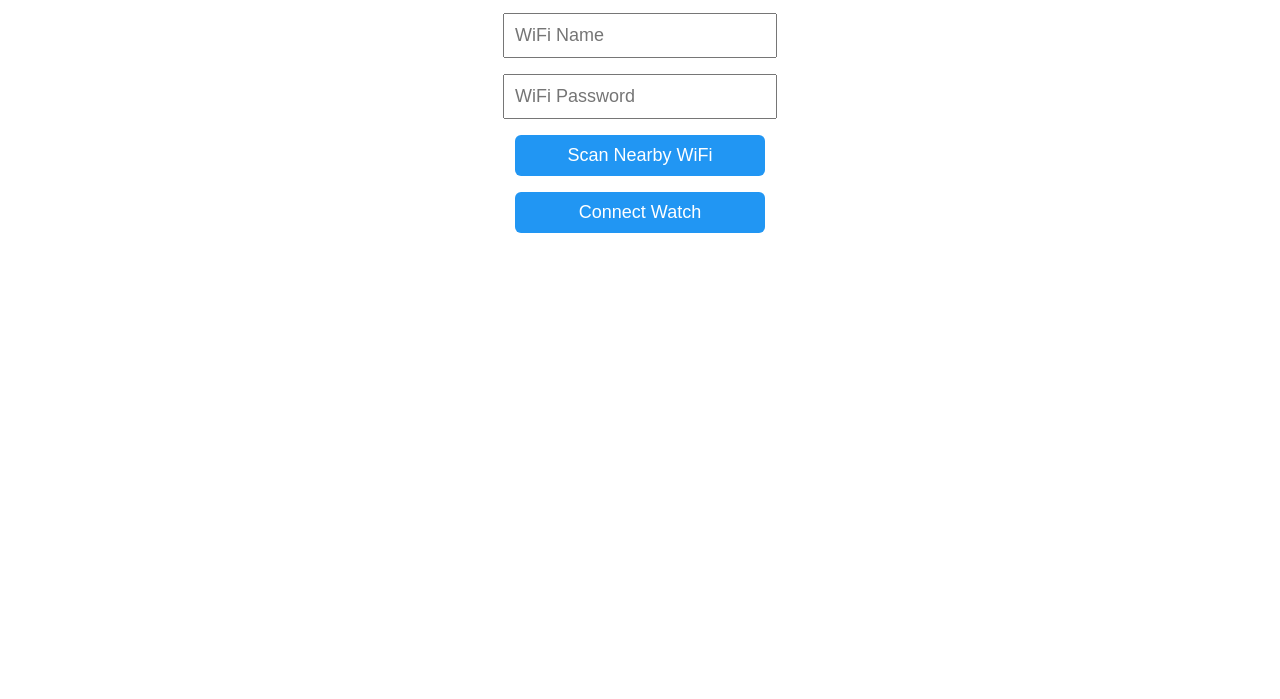
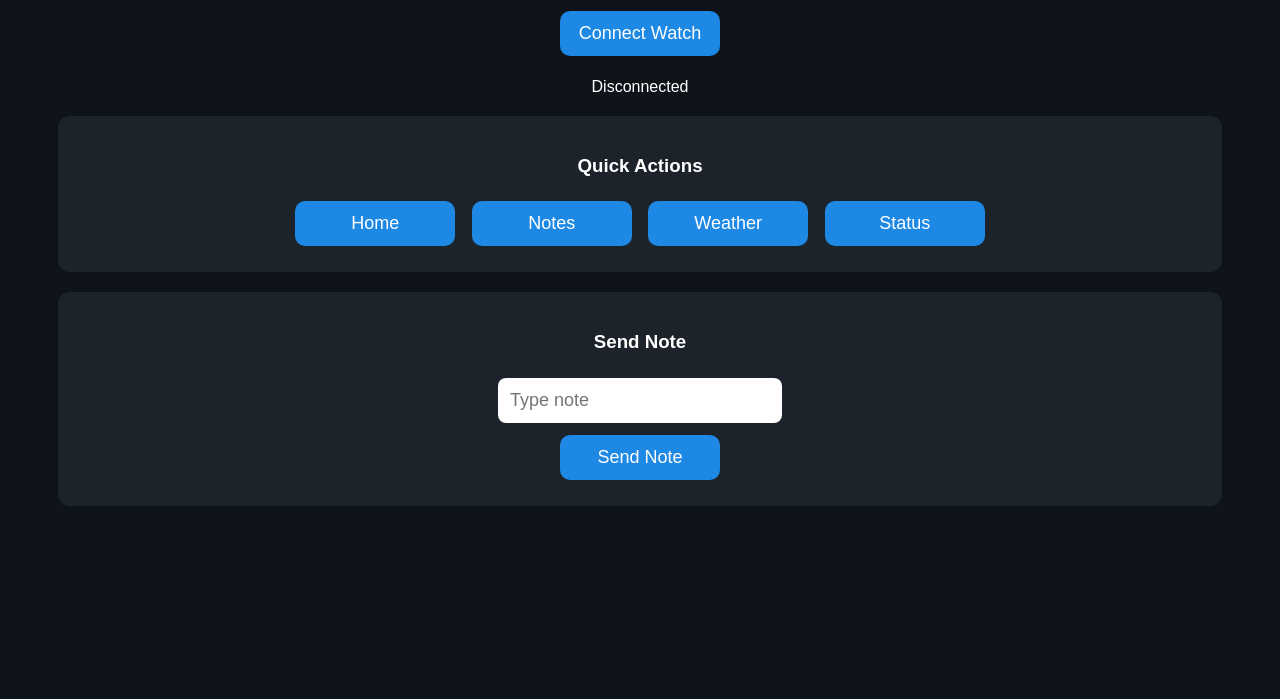
Before and after one commit to nhattuanmusic/watch-setup, a plain HTML site: page index.html in a window 1280 px wide. Shown: the part 101-800 px from the top of the page. Drawn offline with Linux system fonts and the light colour scheme.

Commit message:
Update index.html

```diff
--- a/index.html
+++ b/index.html
@@ -1,110 +1,217 @@
 <!DOCTYPE html>
 <html>
 <head>
+
 <meta charset="utf-8">
-<title>ESP32 Watch WiFi Setup</title>
+
+<title>ESP32 Watch Control</title>
+
 <style>
-body { font-family: Arial; text-align: center; padding: 30px; }
-input, button { font-size: 18px; padding: 10px; margin: 8px; width: 250px; }
-button { background:#2196F3; color:white; border:none; border-radius:6px; }
-#networks button {
-  width: 260px;
-  background:#4CAF50;
+
+body{
+
+ font-family:Arial;
+
+ background:#0f141a;
+
+ color:white;
+
+ text-align:center;
+
+ padding:30px;
+
 }
+
+button{
+
+ font-size:18px;
+
+ padding:12px;
+
+ margin:6px;
+
+ width:160px;
+
+ background:#1e88e5;
+
+ color:white;
+
+ border:none;
+
+ border-radius:10px;
+
+}
+
+input{
+
+ font-size:18px;
+
+ padding:12px;
+
+ margin:6px;
+
+ width:260px;
+
+ border-radius:8px;
+
+ border:none;
+
+}
+
+.card{
+
+ background:#1c232b;
+
+ padding:20px;
+
+ border-radius:12px;
+
+ margin:20px;
+
+}
+
 </style>
+
 </head>
+
 <body>
 
-<h2>Connect Your Watch to WiFi</h2>
+<h2>ESP32 Watch Control</h2>
 
-<input id="ssid" placeholder="WiFi Name"><br>
-<input id="pass" placeholder="WiFi Password" type="password"><br>
+<button onclick="initBLE()">Connect Watch</button>
 
-<button onclick="scanWifi()">Scan Nearby WiFi</button><br>
-<div id="networks"></div>
+<p id="status">Disconnected</p>
 
-<button onclick="connect()">Connect Watch</button>
+<div class="card">
 
-<p id="status"></p>
+<h3>Quick Actions</h3>
+
+<button onclick="sendCmd('FACE HOME')">Home</button>
+
+<button onclick="sendCmd('FACE NOTE')">Notes</button>
+
+<button onclick="sendCmd('FACE WEATHER')">Weather</button>
+
+<button onclick="sendCmd('STATUS')">Status</button>
+
+</div>
+
+<div class="card">
+
+<h3>Send Note</h3>
+
+<input id="noteText" placeholder="Type note">
+
+<br>
+
+<button onclick="sendNote()">Send Note</button>
+
+</div>
 
 <script>
-const SERVICE_UUID = "6e400001-b5a3-f393-e0a9-e50e24dcca9e";
-const RX_UUID      = "6e400002-b5a3-f393-e0a9-e50e24dcca9e"; // ESP nhận lệnh
-const TX_UUID      = "6e400003-b5a3-f393-e0a9-e50e24dcca9e"; // ESP gửi phản hồi
 
-let rxChar, txChar;
+const SERVICE_UUID =
+"6e400001-b5a3-f393-e0a9-e50e24dcca9e";
 
-async function initBLE() {
-  const device = await navigator.bluetooth.requestDevice({
-    acceptAllDevices: true,
-    optionalServices: [SERVICE_UUID]
+const RX_UUID =
+"6e400002-b5a3-f393-e0a9-e50e24dcca9e";
+
+const TX_UUID =
+"6e400003-b5a3-f393-e0a9-e50e24dcca9e";
+
+let rxChar;
+let txChar;
+
+async function initBLE(){
+
+ try{
+
+  const device =
+  await navigator.bluetooth.requestDevice({
+
+   acceptAllDevices:true,
+
+   optionalServices:[SERVICE_UUID]
+
   });
 
-  const server = await device.gatt.connect();
-  const service = await server.getPrimaryService(SERVICE_UUID);
+  const server =
+  await device.gatt.connect();
 
-  rxChar = await service.getCharacteristic(RX_UUID);
-  txChar = await service.getCharacteristic(TX_UUID);
+  const service =
+  await server.getPrimaryService(
+   SERVICE_UUID
+  );
+
+  rxChar =
+  await service.getCharacteristic(
+   RX_UUID
+  );
+
+  txChar =
+  await service.getCharacteristic(
+   TX_UUID
+  );
 
   await txChar.startNotifications();
 
-  txChar.addEventListener('characteristicvaluechanged', e => {
-    let msg = new TextDecoder().decode(e.target.value);
+  txChar.addEventListener(
+   'characteristicvaluechanged',
 
-    // ===== DANH SÁCH WIFI =====
-    if (msg.startsWith("NET:")) {
-      let ssid = msg.substring(4);
+   e=>{
 
-      let btn = document.createElement("button");
-      btn.innerText = ssid;
-      btn.onclick = () => {
-        document.getElementById("ssid").value = ssid;
-      };
-      networks.appendChild(btn);
-    }
-    else if (msg === "SCAN_DONE") {
-      status.innerText = "Scan complete.";
-    }
-    else {
-      status.innerText = msg; // CONNECTING / WIFI_OK / WIFI_FAIL
-    }
-  });
+    let msg =
+    new TextDecoder().decode(
+     e.target.value
+    );
+
+    status.innerText=
+    "Watch: "+msg;
+
+   }
+
+  );
+
+  status.innerText=
+  "Connected";
+
+ }
+ catch(e){
+
+  status.innerText=
+  "Error "+e;
+
+ }
+
 }
 
-async function scanWifi() {
-  try {
-    status.innerText = "Connecting to watch...";
-    networks.innerHTML = "";
+async function sendCmd(cmd){
 
-    if (!rxChar) await initBLE();
+ if(!rxChar) return;
 
-    status.innerText = "Scanning WiFi networks...";
-    await rxChar.writeValue(new TextEncoder().encode("SCAN"));
-  }
-  catch(e){
-    status.innerText = "Error: " + e;
-  }
+ await rxChar.writeValue(
+
+  new TextEncoder().encode(cmd)
+
+ );
+
 }
 
-async function connect() {
-  try {
-    if (!rxChar) await initBLE();
+async function sendNote(){
 
-    let ssid = document.getElementById("ssid").value;
-    let pass = document.getElementById("pass").value;
+ let txt=
+ document.getElementById("noteText").value;
 
-    status.innerText = "Sending WiFi info...";
+ if(txt=="") return;
 
-    await rxChar.writeValue(new TextEncoder().encode("WIFI:" + ssid));
-    await new Promise(r => setTimeout(r, 300));
-    await rxChar.writeValue(new TextEncoder().encode("PASS:" + pass));
-  }
-  catch(e){
-    status.innerText = "Error: " + e;
-    console.error(e);
-  }
+ await sendCmd("NOTE "+txt);
+
 }
+
 </script>
 
 </body>
 </html>
+
+</body>
+</html>
```
